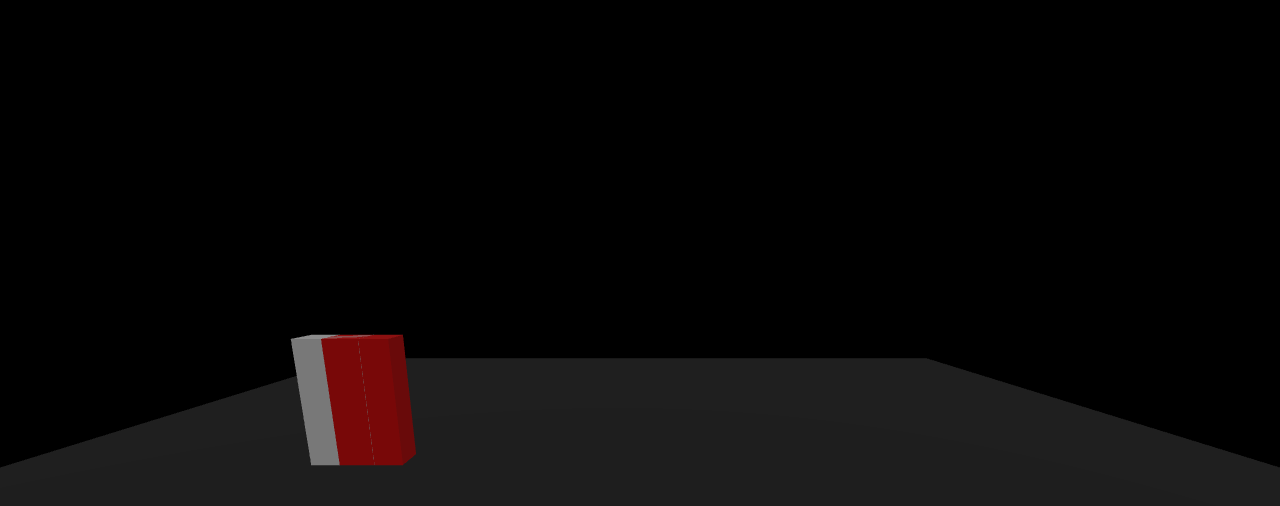
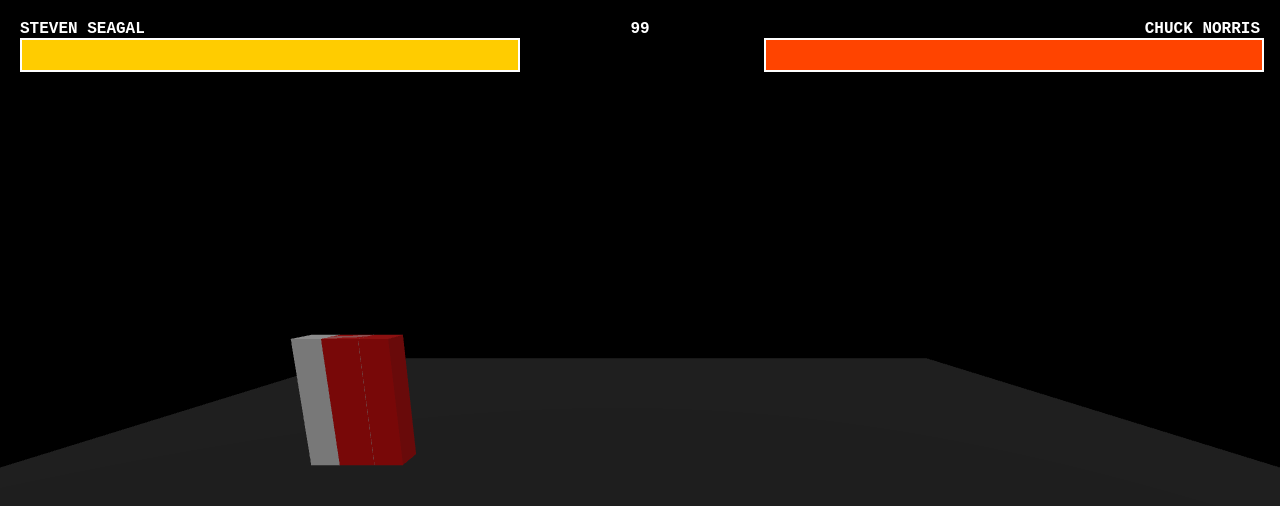
Before and after one commit to GhCristea/xstate-threejs-fighting-template, a website built with Vite: page index.html in a window 1280 px wide. Built offline with nearby package versions, Linux system fonts and the light colour scheme; animation ran at ten frames a second.

Commit message:
Add HUD to index.html

```diff
--- a/index.html
+++ b/index.html
@@ -1,20 +1,72 @@
 <!DOCTYPE html>
 <html lang="en">
-
 <head>
     <meta charset="UTF-8">
     <meta name="viewport" content="width=device-width, initial-scale=1.0">
-    <title>XState Three.js Fighting Game</title>
+    <title>XState Fighter</title>
     <style>
-        body {
-            margin: 0;
-            overflow: hidden;
+        body { margin: 0; overflow: hidden; background: #222; font-family: 'Courier New', Courier, monospace; }
+
+        /* THE HUD LAYER */
+        #hud {
+            position: absolute;
+            top: 0;
+            left: 0;
+            width: 100%;
+            padding: 20px;
+            box-sizing: border-box;
+            display: flex;
+            justify-content: space-between;
+            pointer-events: none; /* Let clicks pass through to canvas */
+            color: white;
+            text-transform: uppercase;
+            font-weight: bold;
+        }
+
+        .fighter-hud { width: 40%; }
+        .bar-container {
+            width: 100%;
+            height: 30px;
+            background: #444;
+            border: 2px solid #fff;
+            position: relative;
+        }
+        .hp-bar {
+            height: 100%;
+            background: #ffcc00; /* Street Fighter Yellow */
+            width: 100%;
+            transition: width 0.2s cubic-bezier(0.4, 0, 0.2, 1);
+        }
+        /* Player 1 fills Left to Right (default), Player 2 Right to Left */
+        #p2-hud { text-align: right; }
+        #p2-hud .hp-bar { float: right; background: #ff4400; }
+
+        #ko-screen {
+            position: absolute;
+            top: 50%; left: 50%;
+            transform: translate(-50%, -50%);
+            font-size: 100px;
+            color: yellow;
+            text-shadow: 4px 4px red;
+            display: none; /* Hidden by default */
         }
     </style>
 </head>
+<body>
+    <div id="hud">
+        <div id="p1-hud" class="fighter-hud">
+            <div id="p1-name">Steven Seagal</div>
+            <div class="bar-container"><div id="p1-hp" class="hp-bar"></div></div>
+        </div>
+        <div id="timer">99</div>
+        <div id="p2-hud" class="fighter-hud">
+            <div id="p2-name">Chuck Norris</div>
+            <div class="bar-container"><div id="p2-hp" class="hp-bar"></div></div>
+        </div>
+    </div>
 
-<body>
+    <div id="ko-screen">K.O.</div>
+
     <script type="module" src="/src/main.ts"></script>
 </body>
-
 </html>
```
